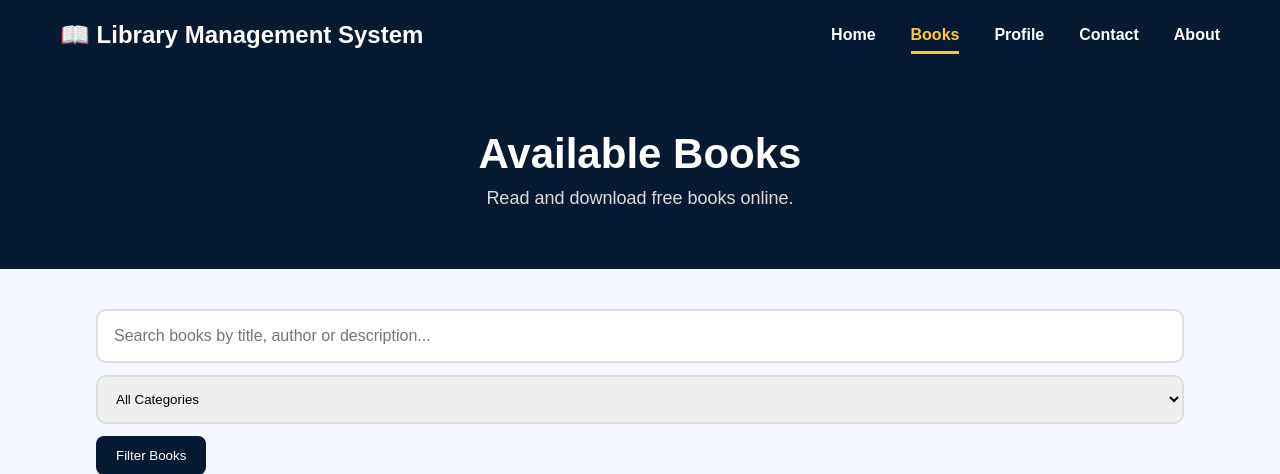
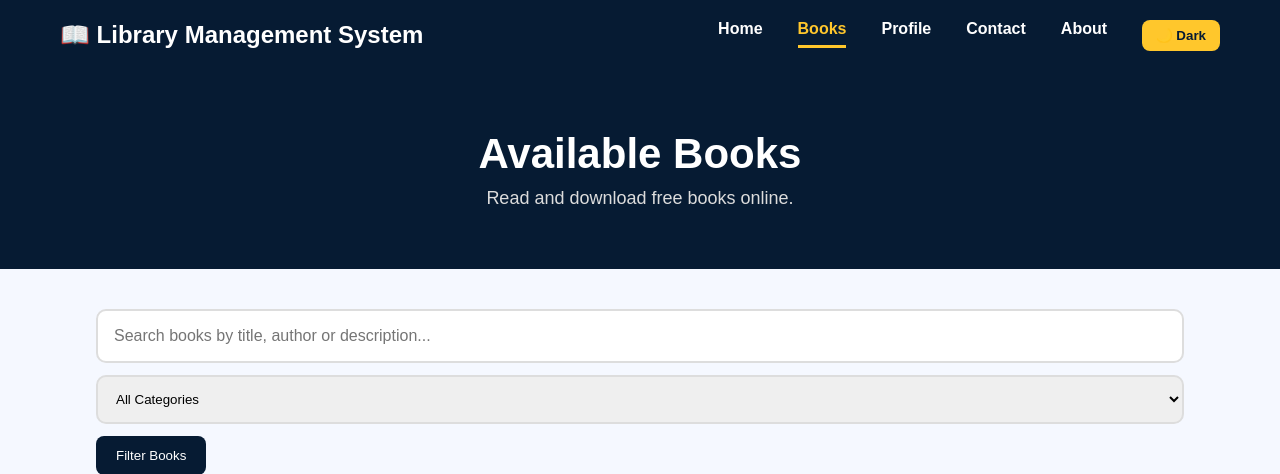
Before and after one commit to AhmadRaza-droid/bookslibrary, a PHP site: page /books.php in a window 1280 px wide. Shown: the top 474 px of the page. Run offline with PHP 8.4, Linux system fonts and the light colour scheme; data comes from the database, SQL or seed files in the repository; data that the repository does not hold is empty.

Commit message:
add dark mode

```diff
--- a/books.php
+++ b/books.php
@@ -96,6 +96,8 @@ $_SESSION['email'] ==
                 About
             </a>
         </li>
+<li><button onclick="toggleDarkMode()" class="dark-btn">🌙 Dark</button></li>
+
 
     </ul>
 
@@ -326,6 +328,7 @@ Download EPUB
 
 <?php } ?>
 
+
 </a>
 
 </div>
@@ -355,6 +358,23 @@ No books found
 ?>
 
 </section>
+<script>
+if(localStorage.getItem("theme") === "dark"){
+    document.body.classList.add("dark-mode");
+}
+
+function toggleDarkMode(){
+
+    document.body.classList.toggle("dark-mode");
+
+    if(document.body.classList.contains("dark-mode")){
+        localStorage.setItem("theme", "dark");
+    }
+    else{
+        localStorage.setItem("theme", "light");
+    }
+}
+</script>
 
 </body>
 </html>
--- a/style.css
+++ b/style.css
@@ -934,3 +934,48 @@ footer p{
 .version b {
     font-weight: bold;
 }
+.dark-btn{
+    background:#ffc72c;
+    color:#061b33;
+    border:none;
+    padding:8px 14px;
+    border-radius:8px;
+    font-weight:bold;
+    cursor:pointer;
+}
+
+body.dark-mode{
+    background:#0b1020;
+    color:white;
+}
+
+body.dark-mode nav,
+body.dark-mode footer,
+body.dark-mode .page-header{
+    background:#020817;
+}
+
+body.dark-mode .card,
+body.dark-mode .book-card,
+body.dark-mode .form-box,
+body.dark-mode .table-section,
+body.dark-mode .contact-info,
+body.dark-mode .contact-form{
+    background:#111827;
+    color:white;
+}
+
+body.dark-mode p,
+body.dark-mode h1,
+body.dark-mode h2,
+body.dark-mode h3{
+    color:white;
+}
+
+body.dark-mode input,
+body.dark-mode textarea,
+body.dark-mode select{
+    background:#1f2937;
+    color:white;
+    border-color:#374151;
+}
```
Also changed, not shown: about.php (+19 -0 lines), admin_dashboard.php (+19 -0 lines), admin_login.php (+17 -0 lines), contact.php (+19 -0 lines), index.php (+18 -0 lines), login.php (+17 -0 lines), profile.php (+19 -0 lines).
